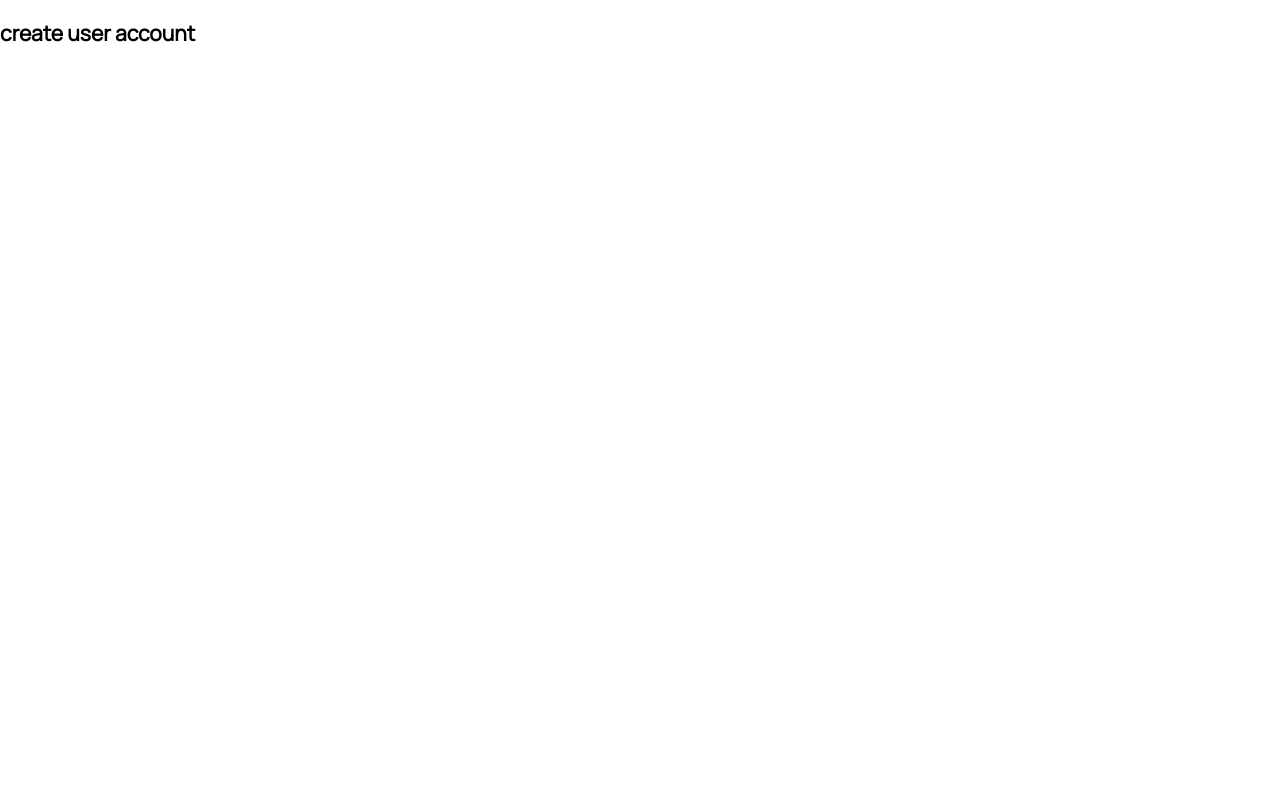
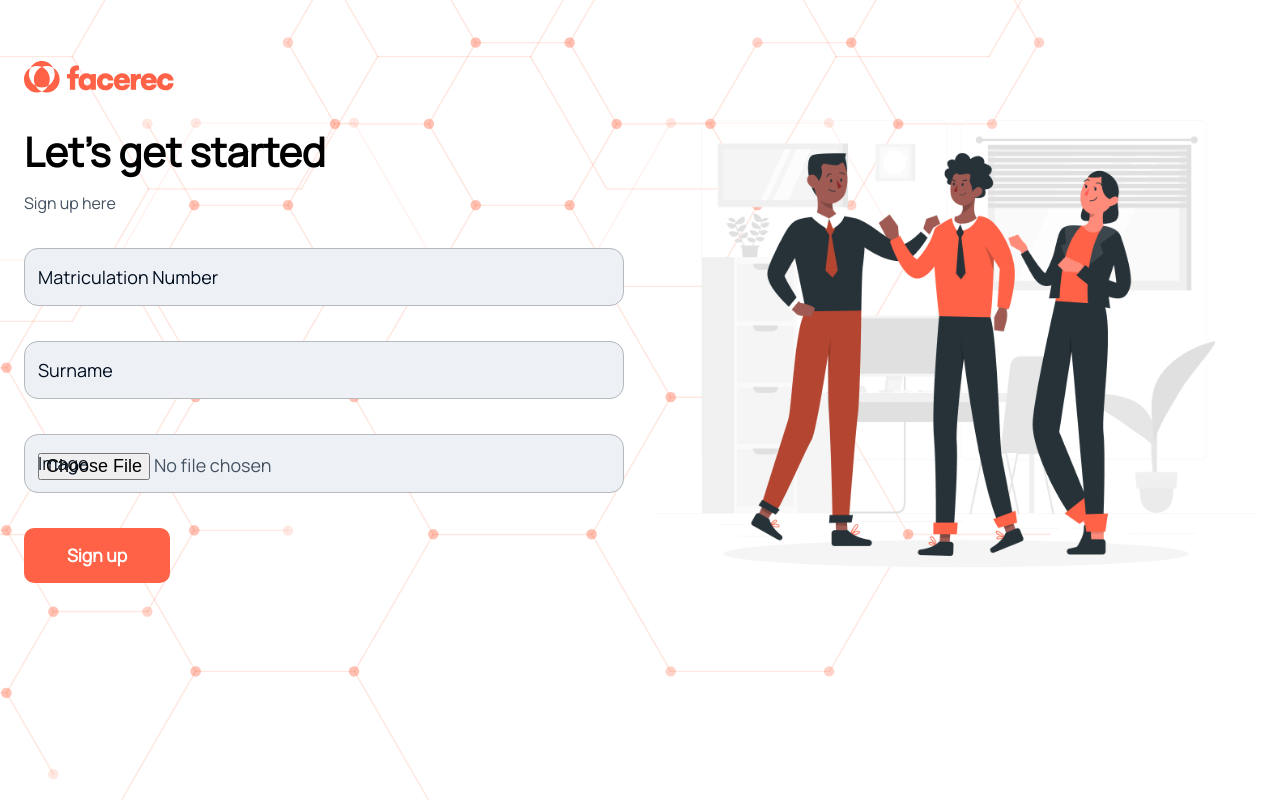
Before and after one commit to Zechariah-dev/Facerec, a React (Create React App) app: page /signup in a window 1280 px wide. Built offline with nearby package versions, Linux system fonts and the light colour scheme.

Commit message:
fixed errors

```diff
--- /dev/null
+++ b/src/components/CameraFeed/index.css
@@ -0,0 +1,40 @@
+.capture_container {
+  width: 100%;
+  display: flex;
+  flex-direction: column;
+  align-items: center;
+  justify-content: center;
+}
+.video_con {
+  width: 80%;
+  margin: auto 20px;
+}
+.take_photo_button {
+  background-color: rgb(150, 149, 149);
+  border-radius: 5px;
+  padding: 7px 15px;
+  border: none;
+  outline: none;
+  font-size: 17px;
+  margin: 20px 0;
+}
+.captured_image {
+  margin: 10px;
+  width: 100%;
+  height: 100%;
+}
+
+@media screen and (max-width: 920) {
+  .video_con {
+    width: 85%;
+    margin: auto 30px;
+  }
+}
+
+@media screen and (max-width: 450 ) {
+  .video_con {
+    width: 90%;
+    margin: auto 10px;
+  }
+
+}
--- a/src/components/CameraFeed/index.js
+++ b/src/components/CameraFeed/index.js
@@ -1,4 +1,5 @@
-import React, {Component} from 'react';
+import React, { Component } from 'react';
+import './index.css';
 
 
 export class CameraFeed extends Component {
@@ -10,8 +11,8 @@ export class CameraFeed extends Component {
   }
 
   async setDevices(device) {
-    const {deviceId} = device;
-    const stream = await navigator.mediaDevices.getUserMedia({audio: false, video: {deviceId}});
+    const { deviceId } = device;
+    const stream = await navigator.mediaDevices.getUserMedia({ audio: false, video: { deviceId } });
     this.videoPlayer.srcObject = stream;
     await this.videoPlayer.play();
   }
@@ -30,14 +31,10 @@ export class CameraFeed extends Component {
 
   render() {
     return (
-      <div>
-        <div>
-          <video ref={ref => (this.videoPlayer = ref)} width="680" height="360"/>
-        </div>
-        <button onClick={this.takePhoto}>Take Photo!</button>
-        <div>
-          <canvas width="680" height="360" ref={ref => (this.canvas = ref)} />
-        </div>
+      <div className='capture_container'>
+        <video className='video_con' ref={ref => (this.videoPlayer = ref)} />
+        <button className='take_photo_button' onClick={this.takePhoto}>Take Photo!</button>
+        <canvas className='captured_image' width="680" height="360" ref={ref => (this.canvas = ref)} />
       </div>
     )
   }
--- a/src/components/Compare/styles.js
+++ b/src/components/Compare/styles.js
@@ -202,9 +202,6 @@ const useStyles = makeStyles((theme) => ({
     width: "100vw",
     height: "80vh"
   },
-  scanCon: {
-    margin: "40px 10px",
-  },
   scanButton: {
     position: "absolute",
     background: "#FF6246",
@@ -217,12 +214,12 @@ const useStyles = makeStyles((theme) => ({
       backgroundColor: theme.palette.primary.light,
     },
   },
-  errorClass: {
-    margin: "10px",
-    display: "flex",
-    justifyContent: "right",
-    // marginTop: "40px",
-    color: "red"
+  responseStyle: {
+    width: '160px',
+    margin: '15px auto',
+    textAlign: 'center',
+    backgroundColor: 'green',
+    borderRadius: '5px'
   }
 }))
 
--- a/src/components/CreateStudent/index.js
+++ b/src/components/CreateStudent/index.js
@@ -1,9 +1,123 @@
 import React from 'react';
+import { makeStyles } from '@material-ui/core/styles';
+import Container from '@material-ui/core/Container';
+import Grid from '@material-ui/core/Grid';
+import * as Yup from 'yup';
 
-export default function createStudent() {
+//images
+import onboardingImage from '../../assets/images/onboarding.png';
+import backgroundImage from '../../assets/images/Bg_1.svg';
+
+// components
+import Form from '../Forms/Form';
+import FormField from '../Forms/FormField';
+import SubmitButton from '../Forms/SubmitButton';
+import Navbar from '../Navbar';
+
+const validationSchema = Yup.object().shape({
+  surname: Yup.string().required('Surname is required').label('Surname'),
+  matricNumber: Yup.string()
+    .required('pasword is required')
+    .matches(/^[a-zA-Z]{3}\/[0-9]{4}\/[0-9]{3}$/)
+    .label('Matric number'),
+  // password: Yup.string().required().min(6).label('Password'),
+  image: Yup.object().required('Image file is required')
+    .test('fileType', 'Unsopported file format', (value) => {
+      console.log(value)
+      return true
+      // return value ? (value.slice(-4) === '.png' || value.slice(-5) === '.jpeg') : null
+    }).label('Image'),
+});
+
+const useStyles = makeStyles((theme) => ({
+  column: {
+    [theme.breakpoints.up('sm')]: {
+      flex: '50%',
+    },
+  },
+  form: {
+    paddingTop: '1rem',
+  },
+  formContainer: {
+    flexDirection: 'column',
+    margin: 0,
+    maxWidth: '100%',
+  },
+  heading: {
+    fontSize: '1.5rem',
+    [theme.breakpoints.up('md')]: {
+      fontSize: '2.5rem',
+    },
+  },
+  onboarding: {
+    display: 'none',
+    alignItems: 'center',
+    [theme.breakpoints.up('sm')]: {
+      display: 'flex',
+    },
+  },
+  root: {
+    background: `url(${backgroundImage}) no-repeat`,
+    minHeight: '100vh',
+  },
+  textLight: {
+    color: theme.palette.text.primary,
+    fontSize: '0.9rem',
+    [theme.breakpoints.up('sm')]: {
+      fontSize: '1rem',
+    },
+  },
+}));
+
+export default function CreateStudent() {
+  const initialValues = {
+    surname: '',
+    matricNumber: '',
+    image: ''
+  };
+  const classes = useStyles();
+
+  const handleSubmit = ({ matricNumber, surname, image }) => {
+    console.log({ matricNumber, surname, image });
+  };
+
   return (
-    <div>
-      <h3>create user account</h3>
+    <div className={classes.root}>
+      <Navbar />
+      <Container maxWidth="xl">
+        <Grid container spacing={4}>
+          <Grid item xs={12} className={classes.column}>
+            <div className={classes.formContainer}>
+              <h1 className={classes.heading}> Let's get started </h1>
+              <p className={classes.textLight}> Sign up here </p>
+              <div className={classes.form}>
+                <Form
+                  initialValues={initialValues}
+                  validationSchema={validationSchema}
+                  onSubmit={handleSubmit}>
+                  <FormField
+                    name="matricNumber"
+                    label="Matriculation Number" />
+                  <FormField
+                    name="surname"
+                    label="Surname"
+                    type="password" />
+                  <FormField
+                    name="image"
+                    label="Image"
+                    type="file" />
+                  <SubmitButton> Sign up </SubmitButton>
+                </Form>
+              </div>
+            </div>
+          </Grid>
+          <Grid item xs={12} className={`${classes.column} ${classes.onboarding}`}>
+            <div>
+              <img width="100%" src={onboardingImage} alt="onboarding" />
+            </div>
+          </Grid>
+        </Grid>
+      </Container>
     </div>
-  )
+  );
 }
--- a/src/components/Home/index.js
+++ b/src/components/Home/index.js
@@ -4,6 +4,7 @@ import Container from '@material-ui/core/Container';
 import Grid from '@material-ui/core/Grid';
 import Typography from '@material-ui/core/Typography';
 import Button from '@material-ui/core/Button';
+import { Link } from 'react-router-dom'
 
 import Navbar from '../Navbar';
 import Hero from '../Hero';
@@ -315,7 +316,9 @@ export default function Home() {
                       </div>
                     </div>
                   </div>
-                  <Button className={classes.useBtn}>Signup</Button>
+                  <Button className={classes.useBtn}>
+                    <Link to='signup'>Signup</Link>
+                  </Button>
                 </div>
               </Grid>
             </Grid>
--- a/src/components/Navbar/index.js
+++ b/src/components/Navbar/index.js
@@ -210,11 +210,11 @@ export default function Navbar() {
               })}
               <Button
                 variant="contained"
-                onClick={() => history.push('/login')}
-                href="/login"
                 className={classes.drawer_btn}
               >
-                Sign in
+                <Link to='login'>
+                  Sign in
+                </Link>
               </Button>
             </div>
           </div>
```
Also changed, not shown: src/components/Compare/index.js (+60 -95 lines), 1 other file (tests, documents, lock files or other folders).
